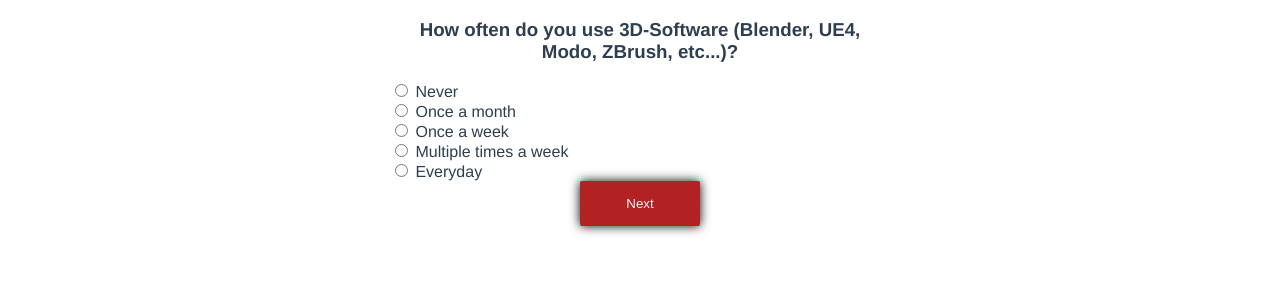
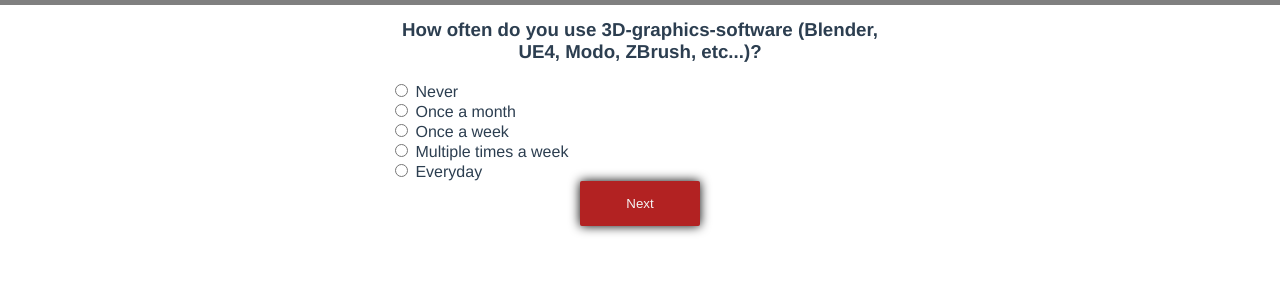
Before and after one commit to oweissbarth/photoorcgsurvey, a Vue app in the folder client/: page /survey in a window 1280 px wide. Shown: the top 300 px of the page. Built offline with nearby package versions, Linux system fonts and the light colour scheme; no server answers.

Commit message:
fixed url and links now open in a new tab

```diff
--- a/client/src/components/Done.vue
+++ b/client/src/components/Done.vue
@@ -11,7 +11,7 @@
                 <td><img class="preview" :src="'/api/images/'+e._id"/></td>
                 <td>Title: {{e.title}}<br/>
                     Author: {{e.author}}<br/>
-                    URL: <a _target="about:blank" :href="'http://'+e.url">{{e.url}}</a>
+                    URL: <a target="_blank" :href="e.url">{{e.url}}</a>
                 </td>
                 <td v-if="e.correct=='correct'" class="correct">
                     You got this one right.
--- a/client/src/views/Survey.vue
+++ b/client/src/views/Survey.vue
@@ -1,5 +1,6 @@
 <template>
 <div class="survey">
+<progress :value="current_img" max="50"></progress>
 <single-choice-question v-if="!metaDone && !done" :question="meta[current_meta].question" :answers="meta[current_meta].answers" @answered="handle_answered_meta"/>
 <image-question v-if="metaDone && !done" :imagehash="images[current_img]._id" @answered="handle_answered_image"/>
 <done v-if="done" :correct="correct" :total="total" :results="results"></done>
@@ -18,7 +19,7 @@
   data: function () {
     return {
       meta: [
-        { tag: '3d-software', question: 'How often do you use 3D-Software (Blender, UE4, Modo, ZBrush, etc...)?', answers: ['Never', 'Once a month', 'Once a week', 'Multiple times a week', 'Everyday'] },
+        { tag: '3d-software', question: 'How often do you use 3D-graphics-software (Blender, UE4, Modo, ZBrush, etc...)?', answers: ['Never', 'Once a month', 'Once a week', 'Multiple times a week', 'Everyday'] },
         { tag: 'games', question: 'How much time do you spend per week playing computer/console games ', answers: ['less then 1h', '1-3h', '3-6h', '6-12h', 'more than 12h'] }
       ],
       current_meta: 0,
@@ -64,3 +65,20 @@
   }
 }
 </script>
+<style>
+progress{
+  appearance: none;
+  position: absolute;
+  top: 0;
+  left: 0;
+  height: 5px;
+  width: 100vw;
+  color: transparent;
+  background: none;
+}
+
+progress::-webkit-progress-value{
+  background-color: firebrick;
+}
+
+</style>
```
Also changed, not shown: 1 other file (tests, documents, lock files or other folders).
